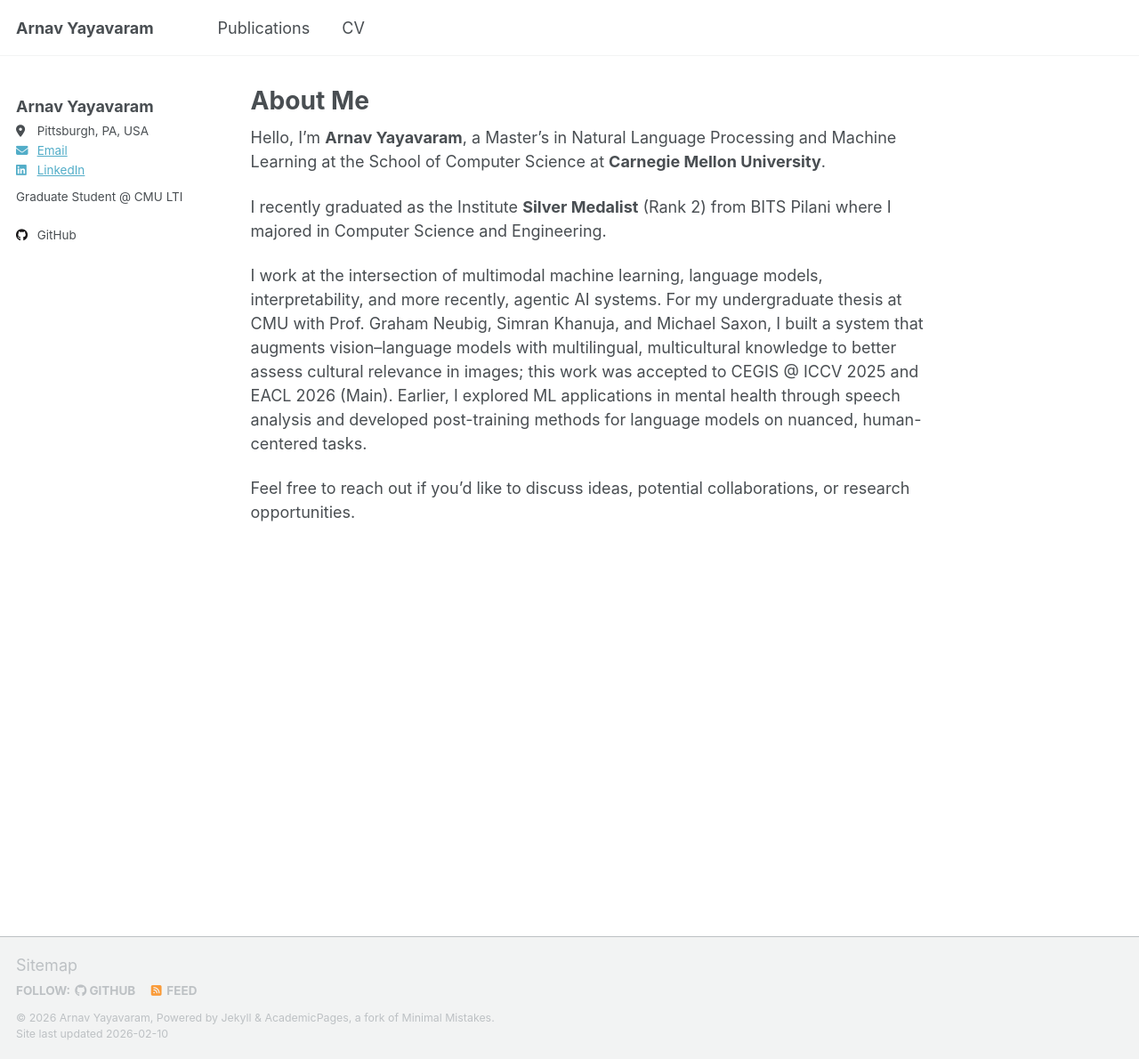
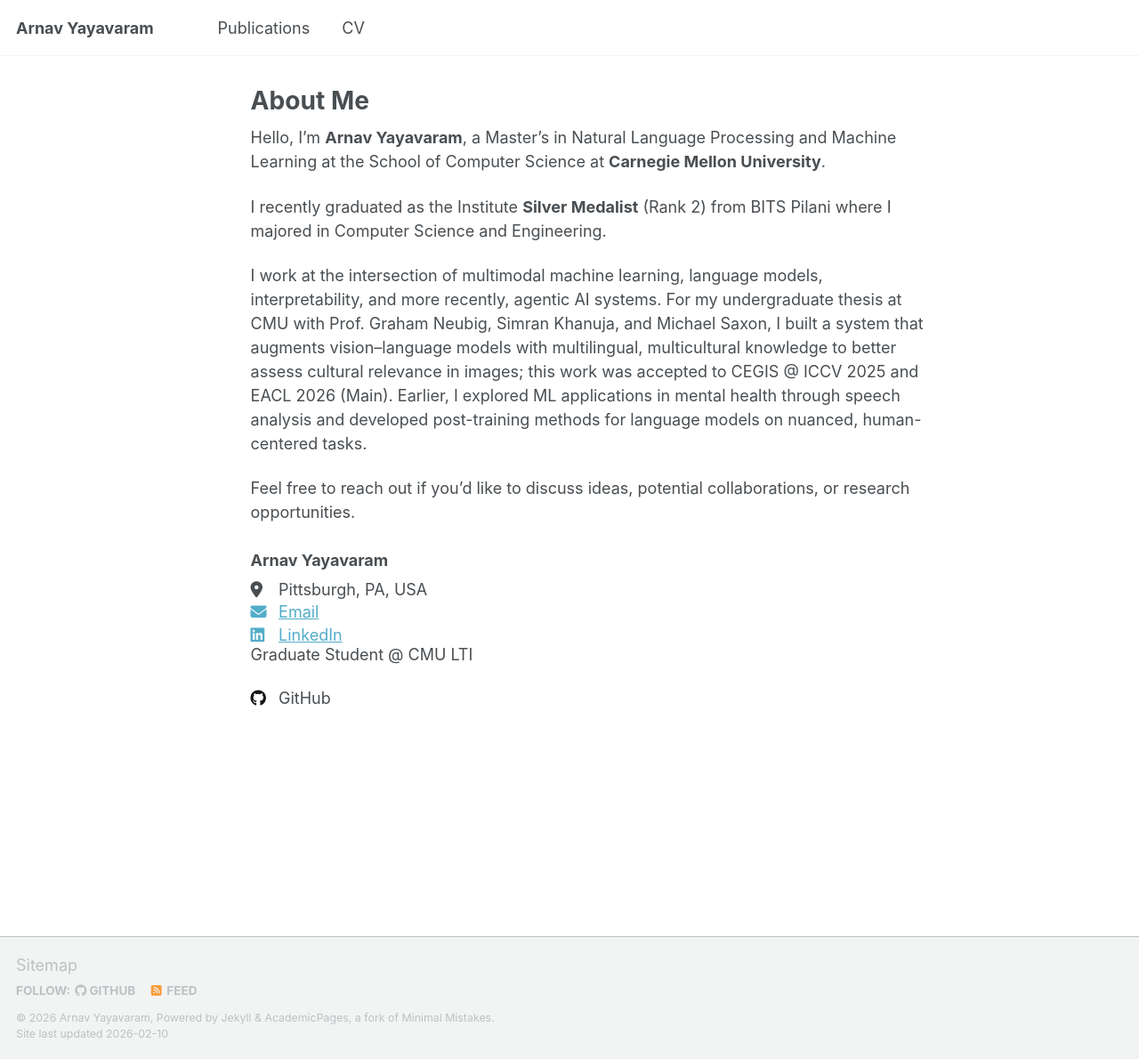
Before and after one commit to arnavyayavaram/arnavyayavaram.github.io, a Jekyll site: the page built from _pages/about.md, in a window 1280 px wide and 1190 px high. Shown: the whole window at 89% size. Built offline with Jekyll 4.4.1, drawn with Linux system fonts in a browser that asks for light colours; a script that is not in the unit is left out.

Commit message:
Move author profile below about content

```diff
--- a/_layouts/single.html
+++ b/_layouts/single.html
@@ -15,7 +15,9 @@
 {% endif %}
 
 <div id="main" role="main">
-  {% include sidebar.html %}
+  {% unless page.author_profile_below %}
+    {% include sidebar.html %}
+  {% endunless %}
 
   <article class="page" itemscope itemtype="http://schema.org/CreativeWork">
     {% if page.title %}<meta itemprop="headline" content="{{ page.title | markdownify | strip_html | strip_newlines | escape_once }}">{% endif %}
@@ -74,6 +76,11 @@
         {% endif %}
 
         {% if page.link %}<div><a href="{{ page.link }}" class="btn">{{ site.data.ui-text[site.locale].ext_link_label | default: "Direct Link" }}</a></div>{% endif %}
+        {% if page.author_profile_below and page.author_profile %}
+          <div class="author-profile-inline">
+            {% include author-profile.html %}
+          </div>
+        {% endif %}
       </section>
 
       <footer class="page__meta">
--- a/_sass/layout/_sidebar.scss
+++ b/_sass/layout/_sidebar.scss
@@ -196,6 +196,10 @@
   }
 }
 
+.author-profile-inline {
+  margin-top: 30px;
+}
+
 .author__urls {
   display: none;
   position: absolute;
```
Also changed, not shown: _pages/about.md (+1 -0 lines).
